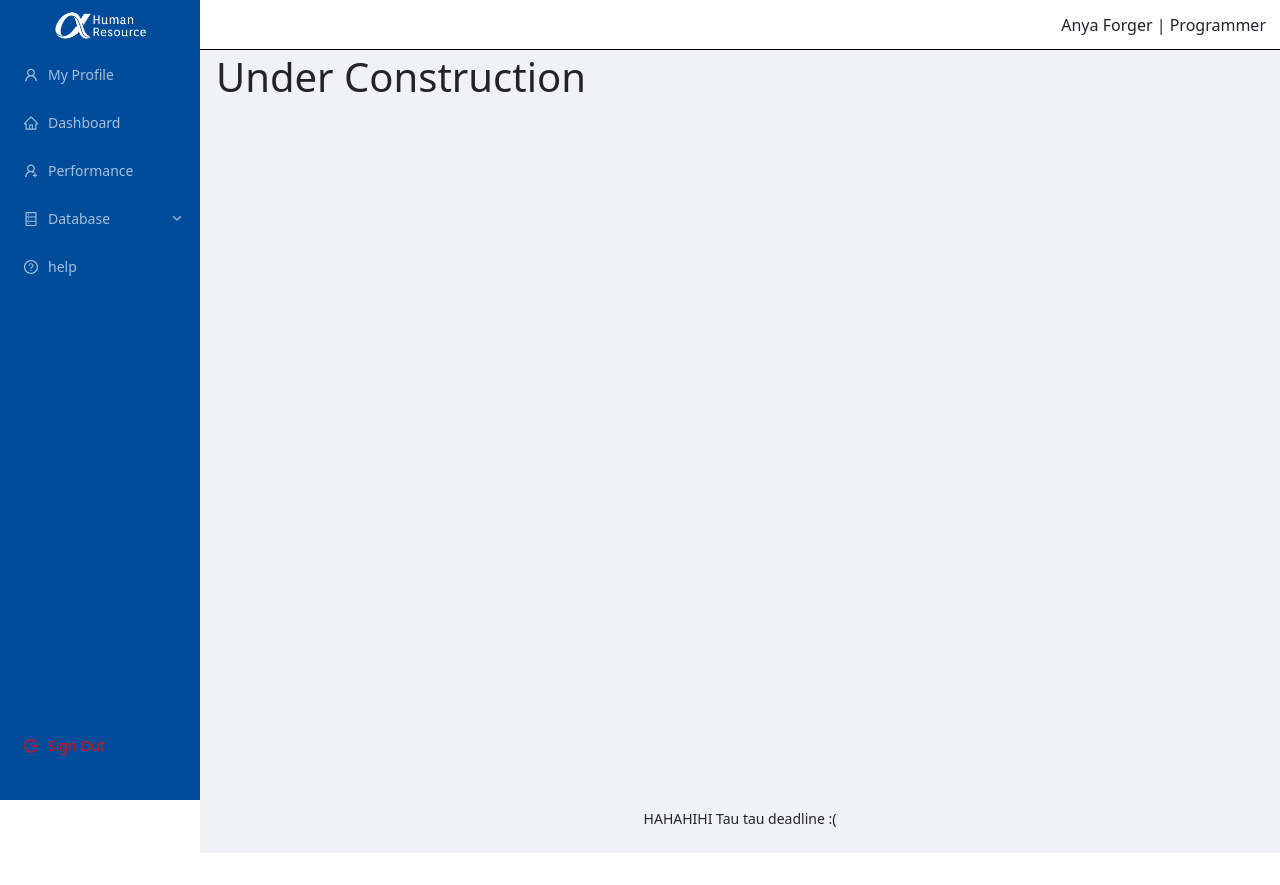
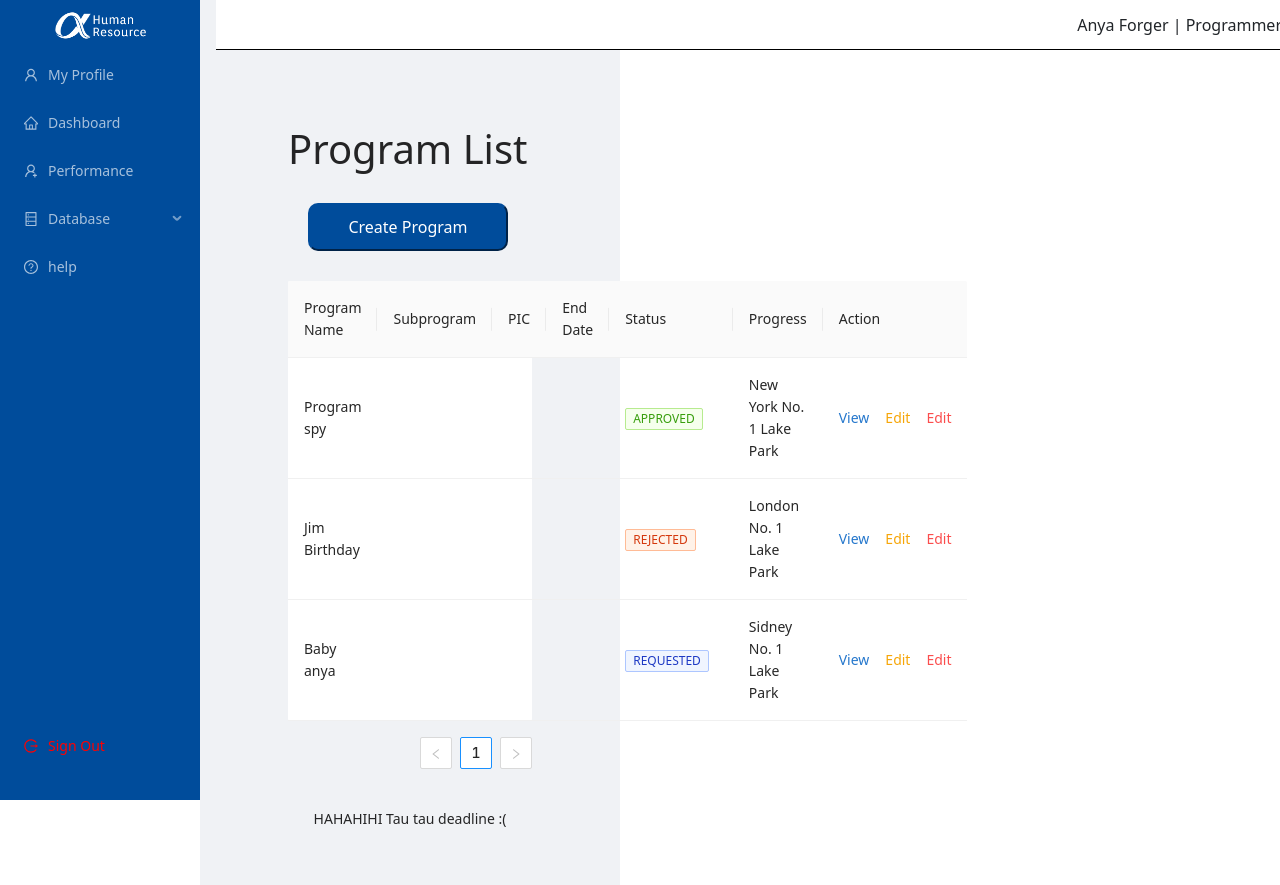
Before and after one commit to AlghazHernanda/human-resource-website, a React (Create React App) app in the folder front end/: page /program in a window 1280 px wide. Before the commit the page ends 853 px from the top, so only its background shows below. Built offline with nearby package versions, Linux system fonts and the light colour scheme.

Commit message:
add several improvement

```diff
--- a/front end/src/App.js
+++ b/front end/src/App.js
@@ -9,6 +9,7 @@ import Home from './pages/Home';
 import LayoutScreen from './component/Layout';
 import Roles from './pages/Database/Roles';
 import Divisions from './pages/Database/Divisions';
+import Programs from './pages/Database/Programs';
 import Help from './pages/Help';
 import Register from './pages/Register/index';
 
@@ -29,7 +30,7 @@ function App() {
 
             <Route path="/roles" element={<Roles />} />
             <Route path="/divisions" element={<Divisions />} />
-            <Route path="/program" element={<h1>Under Construction</h1>} />
+            <Route path="/program" element={<Programs />} />
             <Route path="/employees" element={<h1>Under Construction</h1>} />
             <Route path="/help" element={<Help />} />
             <Route path="/signout" element={<h1>Under Construction</h1>} />
--- a/front end/src/assets/style/main.css
+++ b/front end/src/assets/style/main.css
@@ -3,6 +3,7 @@
     color: #fff;
     background-color: #004C9B !important;
     border-color: #004C9BFE !important;
+    border-radius: 10px;
 }
 
 .reset {
@@ -26,6 +27,18 @@ Col {
     background-color: rgb(227, 227, 227);
 }
 
+.logo {
+    width: 200px;
+    object-fit: cover;
+    object-position: 100% 0;
+    background-color: #004C9B;
+}
+
+.loginButton {
+    justify-content: center;
+    width: 100%;
+}
+
 .site-layout {
     margin: 40pt 0pt 0pt 0pt;
     height: 100vh;
@@ -45,3 +58,19 @@ Col {
 .ant-menu .ant-menu-inline .ant-menu-item-only-child {
     background-color: #004C9B !important;
 }
+
+.createButtonArea {
+    padding: 10px;
+    margin-top: 10px;
+    margin-bottom: 10px;
+}
+
+.createButton {
+    background-color: #004C9B;
+    color: white;
+    padding: 10px;
+    margin: 10px;
+    width: 200px;
+    border-radius: 10px;
+    border-color: #004C9B;
+}
--- /dev/null
+++ b/front end/src/pages/Database/Programs/index.js
@@ -0,0 +1,121 @@
+import { Space, Table, Tag } from 'antd';
+import {Routes, Route, useNavigate} from 'react-router-dom';
+import React from 'react';
+
+export default function Programs(){
+    const columns = [
+        {
+          title: 'Program Name',
+          dataIndex: 'programName',
+          key: 'programName',
+          render: (text) => <a>{text}</a>,
+        },
+        {
+          title: 'Subprogram',
+          dataIndex: 'subprogram',
+          key: 'subprogram',
+        },
+
+        {
+            title: 'PIC',
+            dataIndex: 'PIC',
+            key: 'PIC',
+        },
+        {
+            title: 'End Date',
+            dataIndex: 'endDate',
+            key: 'endDate',
+        },
+        {
+            title: 'Status',
+            key: 'status',
+            dataIndex: 'status',
+            render: (_, { status }) => (
+                <>
+                {status.map((tag) => {
+                    let color = tag === 'requested' ? 'geekblue' : 'green';
+
+                    if (tag === 'rejected') {
+                    color = 'volcano';
+                    }
+
+                    return (
+                    <Tag color={color} key={tag}>
+                        {tag.toUpperCase()}
+                    </Tag>
+                    );
+                })}
+                </>
+            ),
+        },
+        {
+          title: 'Progress',
+          dataIndex: 'progress',
+          key: 'progress',
+        },
+
+        {
+          title: 'Action',
+          key: 'action',
+          render: (_, record) => (
+            <Space size="middle">
+              <a onClick={viewProgram} style={{color:'#2577CC'}}>View</a>
+              <a onClick={editProgram} style={{color:'#F6A609'}}>Edit</a>
+              <a onClick={deleteProgram} style={{color:'#FB4E4E'}}>Edit</a>
+            </Space>
+          ),
+        },
+      ];
+    const data = [
+    {
+        key: '1',
+        programName: 'Program spy',
+        program: 32,
+        progress: 'New York No. 1 Lake Park',
+        status: ['approved'],
+    },
+    {
+        key: '2',
+        programName: 'Jim Birthday',
+        program: 42,
+        progress: 'London No. 1 Lake Park',
+        status: ['rejected'],
+    },
+    {
+        key: '3',
+        programName: 'Baby anya',
+        program: 32,
+        progress: 'Sidney No. 1 Lake Park',
+        status: ['requested'],
+    },
+    ];
+
+    const navigate = useNavigate();
+    const createProgram = (e) => {
+        console.log('create program');
+        navigate('/program/create');
+    }
+    const viewProgram = (e) => {
+        console.log('view program');
+        navigate('/program/view');
+    }
+
+    const editProgram = (e) => {
+        console.log('edit program');
+        navigate('/program/edit');
+    }
+    const deleteProgram = (e) => {
+        console.log('delete program');
+        navigate('/program/delete');
+    }
+
+    return(
+        <div className='content'>
+            <h1>Program List</h1>
+            <div className='createButtonArea'>
+                <button className='createButton' onClick={createProgram}>Create Program</button>
+            </div>
+            <Table columns={columns} dataSource={data} />
+        </div>
+    )
+};
--- a/front end/src/pages/LoginPage/index.js
+++ b/front end/src/pages/LoginPage/index.js
@@ -1,5 +1,5 @@
 import React, { useState } from 'react';
-import styles from './Login.module.css';
+import styles from './style.module.css';
 import {Col, Container, Row, Button} from "react-bootstrap";
 import {Form, Input, notification } from 'antd';
 import { EyeInvisibleOutlined, EyeTwoTone } from '@ant-design/icons';
@@ -67,7 +67,7 @@ export default function LoginPage() {
             <Row>
                 <Col id="formarea" lg={4} md={6} sm={12}>
                     <div className='d-flex justify-content-center'>
-                        <img src={logo} alt="logo" className={styles.logo}/>
+                        <img src={logo} alt="logo" className="logo"/>
                     </div>
                     <div className="gap"></div>
                     <Form labelCol={{ span: 8 }} onFinish={handleLogin}>
@@ -90,7 +90,7 @@ export default function LoginPage() {
                             />
                         </div>
                         <div className={ styles.loginButtonForm }>
-                            <Button className = { styles.loginButton } type="primary" htmlType="submit">
+                            <Button className = "loginButton" type="primary" htmlType="submit">
                             Login
                             </Button>
                         </div>
--- a/front end/src/pages/LoginPage/Login.module.css
+++ b/front end/src/pages/LoginPage/style.module.css
@@ -1,12 +1,3 @@
-.login_card {
-    background-color: red;
-    padding: 1rem;
-    margin: 1px;
-    /* height: 100%; */
-    border-radius: 8px;
-    position: static;
-}
-
 .btn_container {
     display: flex;
     align-items: center;
@@ -30,13 +21,6 @@
     background-color: #004C9B;
 }
 
-
-.btn-primary {
-    color: #fff;
-    background-color: #813AFE !important;
-    border-color: #813AFE !important;
-}
-
 .reset {
     color: black;
 }
@@ -47,8 +31,3 @@
     justify-content: center;
     align-items: center;
 }
-
-.loginButton {
-    justify-content: center;
-    width: 100%;
-}
--- a/front end/src/pages/Performance/viewPerformance.js
+++ b/front end/src/pages/Performance/viewPerformance.js
@@ -5,4 +5,5 @@ import React from 'react';
 export default function viewPerformance() {
     const params = useParams();
 
+
 }
--- a/front end/src/pages/Register/index.js
+++ b/front end/src/pages/Register/index.js
@@ -1,6 +1,8 @@
 import React , { useRef, useState, useEffect } from "react";
 import { faCheck, faTimes, faInfoCircle } from "@fortawesome/free-solid-svg-icons";
 import { FontAwesomeIcon } from "@fortawesome/react-fontawesome";
+import styles from './style.module.css';
+import logo from "../../assets/images/logofull.png";
 import axios from 'axios';
 
 const USER_REGEX = /^[A-z][A-z0-9-_]{3,23}$/;
@@ -94,6 +96,7 @@ export default function Register(){
             ) : (
                 <section>
                     <p ref={errRef} className={errMsg ? "errmsg" : "offscreen"} aria-live="assertive">{errMsg}</p>
+                    <img src={logo} alt="logo" className="logo"/>
                     <h1>Register</h1>
                     <form onSubmit={handleSubmit}>
                         <label htmlFor="username">
@@ -167,15 +170,17 @@ export default function Register(){
                             Must match the first password input field.
                         </p>
 
-                        <button disabled={!validName || !validPwd || !validMatch ? true : false}>Sign Up</button>
+                        <button className="loginButton btn-primary" type="primary" disabled={!validName || !validPwd || !validMatch ? true : false}>Sign Up</button>
                     </form>
+                    <center>
                     <p>
                         Already registered?<br />
                         <span className="line">
                             {/*put router link here*/}
-                            <a href="#">Sign In</a>
+                            <a href="/login">Sign In</a>
                         </span>
                     </p>
+                    </center>
                 </section>
             )}
         </div>
--- a/front end/src/pages/Register/style.module.css
+++ b/front end/src/pages/Register/style.module.css
@@ -4,17 +4,6 @@
     margin: 0;
     padding: 0;
     box-sizing: border-box;
-}
-
-html {
-    font-family: 'Nunito', sans-serif;
-    font-size: 22px;
-    color: #fff;
-}
-
-body {
-    min-height: 100vh;
-    background-color: dodgerblue;
 }
 
 .App {
@@ -34,7 +23,7 @@ section {
     flex-direction: column;
     justify-content: flex-start;
     padding: 1rem;
-    background-color: rgba(0,0,0,0.4);
+    background-color: rgb(227, 227, 227);
 }
 
 form {
```
Also changed, not shown: front end/src/pages/Database/Employees/index.js (added).
